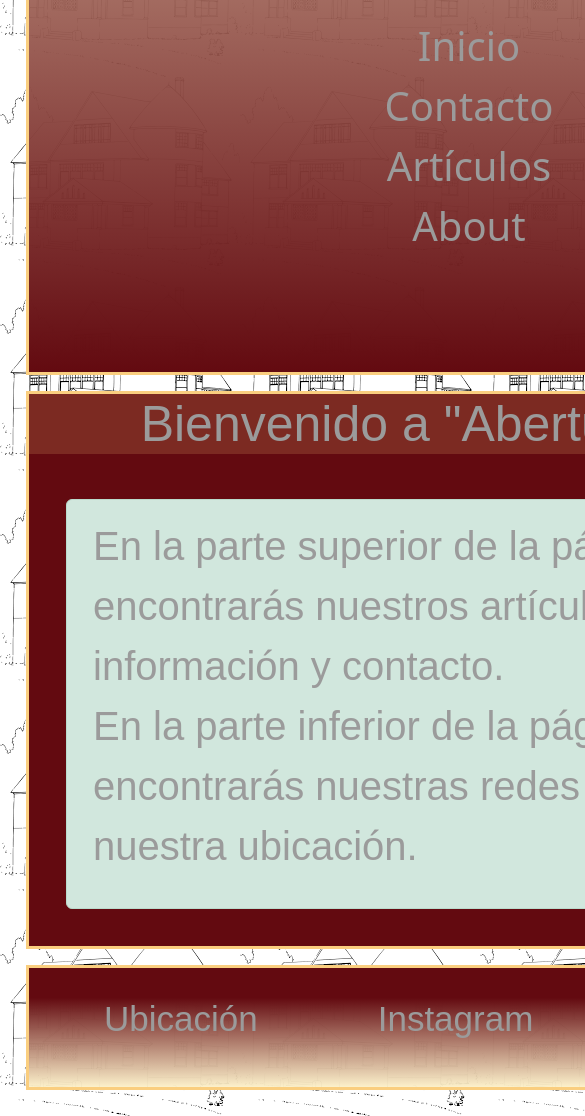
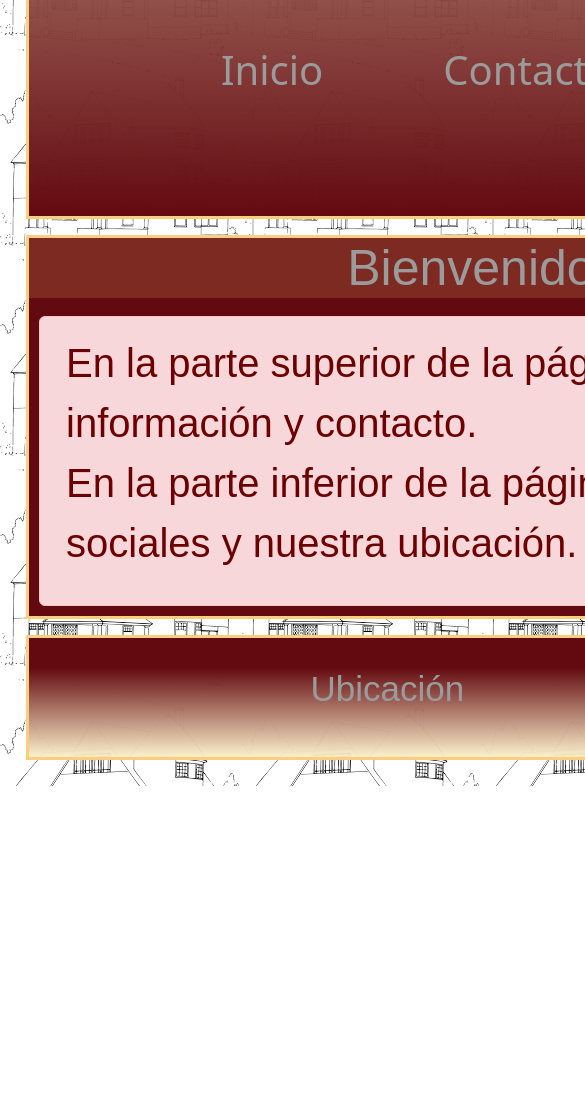
Before and after one commit to ValentinBertolussi/Proyecto, a plain HTML site: page index.html in a window 390 px wide. Shown: the part 553-1669 px from the top of the page, 585 px wide, since content can reach past the window. After the commit the page ends 1339 px from the top, so only its background shows below. Drawn offline with nearby package versions, Linux system fonts and the light colour scheme; files that its build step writes are made by us from their sources.

Commit message:
retoques

```diff
--- a/index.html
+++ b/index.html
@@ -4,18 +4,17 @@
     <meta charset="UTF-8">
     <meta http-equiv="X-UA-Compatible" content="IE=edge">
     <meta name="viewport" content="width=device-width, initial-scale=1.0">
-
-    <meta name="description" content="Aberturas Arroyo Seco, contacto, ubicación, articulos y redes sociales, solamente aquí, en nuestra página OFICIAL">
-    <meta name="keywords" content="Aberturas, Abertura, Ventanas, Ventana, Puertas, Puerta, Portones, Porton, Aluminio, Arroyo Seco, Arroyo">
     <title>Aberturas Arroyo Seco</title>
-
+    <link rel="stylesheet" type="text/css" href="styles/styles.css">
     <!-- CSS only -->
     <link href="https://cdn.jsdelivr.net/npm/bootstrap@5.2.0-beta1/dist/css/bootstrap.min.css" rel="stylesheet" integrity="sha384-0evHe/X+R7YkIZDRvuzKMRqM+OrBnVFBL6DOitfPri4tjfHxaWutUpFmBp4vmVor" crossorigin="anonymous">
     <metahttp-equiv="Expires"content="0">
     <metahttp-equiv="Last-Modified"content="0">
     <metahttp-equiv="Cache-Control"content="no-cache, mustrevalidate>
     <metahttp-equiv="Pragma"content="no-cache">
-    <link rel="stylesheet" type="text/css" href="styles/estilos.css">
+    <link rel="stylesheet" type="text/css" href="styles/estilos.css">´
+    <meta name="description" content="Aberturas Arroyo Seco, contacto, ubicación, articulos y redes sociales, solamente aquí, en nuestra página OFICIAL">
+    <meta name="keywords" content="Aberturas, Abertura, Ventanas, Ventana, Puertas, Puerta, Portones, Porton, Aluminio, Arroyo Seco, Arroyo">
 </head>
 <body class="grid">
     <!-- HEADER -->
@@ -33,16 +32,13 @@
     <!-- CUERPO -->
         <section class="section">
             <h1 class="subtitulo">Bienvenido a "Aberturas As"</h1>
-            <nav class="alert">
-            <div class="alert alert-success" role="alert">
-                <p class="parrafo">
+                <div class="alert alert-danger" role="alert">
+                    <p class="parrafo">
                     En la parte superior de la página encontrarás nuestros artículos, información y contacto.
                     <br />
                     En la parte inferior de la página encontrarás nuestras redes sociales y nuestra ubicación.
                     </p>
-              </div>
-            </nav>
-
+                  </div>
 
         </section>
     <!-- FOOTER -->
--- a/styles/HerramientaScss/_extend.scss
+++ b/styles/HerramientaScss/_extend.scss
@@ -1,10 +1,10 @@
 .botones{
-    background: #911F27;
+    background: #ffffff;
     box-shadow: 0 0 10px #ffffff, 0 0 40px #ffffff, 0 0 80px #ffffff;
     transition-delay: 0.3s;
 }
 .subtitulos{
-    color: #9b9b9b;
+    color: #6d0000;
     font-family: Arial, Helvetica, sans-serif;
     font-size: 40px;
 }
--- a/styles/page/_gridsYmedia.scss
+++ b/styles/page/_gridsYmedia.scss
@@ -18,7 +18,6 @@
 
 @media screen and (max-width: 480px) {
     .ul {
-        display: grid;
         grid-template-columns: repeat ( 1fr);
     }
 
```
Also changed, not shown: styles/estilos.css, styles/page/_header.scss (line endings or trailing spaces), 1 other file.
